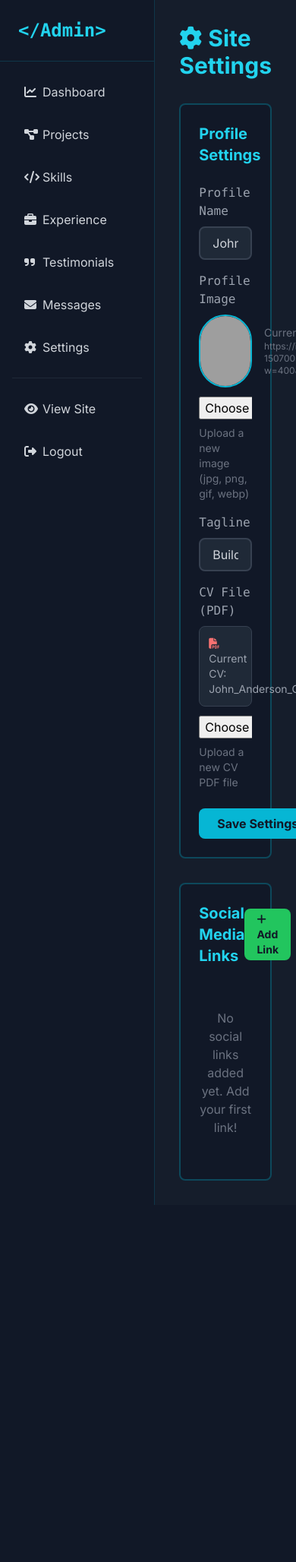
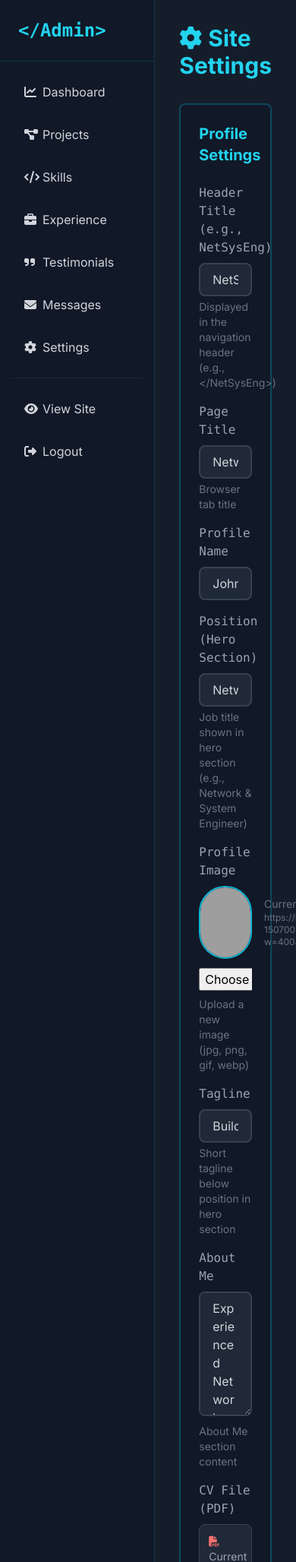
Before and after one commit to dipakchaulagain/NetSysPortfolio, a Flask app: page /admin/settings in a window 390 px wide; the page is wider, and only the part inside the window is pictured. Shown: the top 2056 px of that part at 76% size. Before the commit the page ends 1586 px from the top of that part, so only its background shows below. Run offline with Flask 3, Linux system fonts and the light colour scheme; the visitor is signed in with stand-in values (Sample User, id 1); data comes from the database, SQL or seed files in the repository; data that the repository does not hold is empty; some libraries are stand-ins or nearby versions; grey boxes are pictures that could not be loaded.

Commit message:
admin setting update

```diff
--- a/forms.py
+++ b/forms.py
@@ -50,10 +50,14 @@ class ExperienceForm(FlaskForm):
     submit = SubmitField('Save Experience')
 
 class SiteSettingsForm(FlaskForm):
+    header_title = StringField('Header Title (e.g., NetSysEng)', validators=[DataRequired(), Length(min=2, max=100)])
+    page_title = StringField('Page Title', validators=[DataRequired(), Length(min=2, max=100)])
     profile_name = StringField('Profile Name', validators=[DataRequired(), Length(min=2, max=100)])
+    position = StringField('Position (Hero Section)', validators=[DataRequired(), Length(min=2, max=200)])
     profile_image = FileField('Upload Profile Image', validators=[Optional(), FileAllowed(['jpg', 'jpeg', 'png', 'gif', 'webp'], 'Images only (jpg, png, gif, webp)')])
     current_image = StringField('Current Image Path')
     tagline = StringField('Tagline', validators=[DataRequired(), Length(max=200)])
+    about_me = TextAreaField('About Me', validators=[DataRequired()])
     cv_file = FileField('Upload CV (PDF)', validators=[Optional(), FileAllowed(['pdf'], 'PDF files only')])
     current_cv = StringField('Current CV Filename')
     submit = SubmitField('Save Settings')
--- a/models.py
+++ b/models.py
@@ -93,9 +93,13 @@ class SiteSettings(db.Model):
     __tablename__ = 'site_settings'
 
     id = db.Column(db.Integer, primary_key=True)
+    header_title = db.Column(db.String(100), default='NetSysEng')
+    page_title = db.Column(db.String(100), default='Network & System Engineer')
     profile_name = db.Column(db.String(100), default='John Anderson')
+    position = db.Column(db.String(200), default='Network & System Engineer')
     profile_image = db.Column(db.String(500), default='https://images.unsplash.com/photo-1507003211169-0a1dd7228f2d?w=400&h=400&fit=crop')
     tagline = db.Column(db.String(200), default='Building robust infrastructure | Optimizing networks | Securing systems')
+    about_me = db.Column(db.Text, default='Experienced Network and System Engineer specializing in designing, implementing, and maintaining complex IT infrastructure. With expertise in network architecture, system administration, virtualization, and cloud technologies, I deliver scalable and secure solutions for enterprise environments.')
     cv_filename = db.Column(db.String(255), default='John_Anderson_CV.pdf')
 
     def __repr__(self):
--- a/populate_db.py
+++ b/populate_db.py
@@ -191,9 +191,13 @@ def populate_database():
         existing_settings = SiteSettings.query.first()
         if not existing_settings:
             site_settings = SiteSettings(
+                header_title='NetSysEng',
+                page_title='Network & System Engineer',
                 profile_name='John Anderson',
+                position='Network & System Engineer',
                 profile_image='https://images.unsplash.com/photo-1507003211169-0a1dd7228f2d?w=400&h=400&fit=crop',
                 tagline='Building robust infrastructure | Optimizing networks | Securing systems',
+                about_me='Experienced Network and System Engineer specializing in designing, implementing, and maintaining complex IT infrastructure. With expertise in network architecture, system administration, virtualization, and cloud technologies, I deliver scalable and secure solutions for enterprise environments.\n\nMy background includes extensive work with Cisco and Juniper networking equipment, VMware virtualization platforms, Linux and Windows Server environments, and various cloud platforms including AWS, Azure, and GCP.\n\nI\'m passionate about automation, security best practices, and staying current with emerging technologies in the infrastructure and networking space.',
                 cv_filename='John_Anderson_CV.pdf'
             )
             db.session.add(site_settings)
--- a/routes/admin.py
+++ b/routes/admin.py
@@ -305,8 +305,12 @@ def settings():
     form = SiteSettingsForm()
 
     if form.validate_on_submit():
+        site_settings.header_title = form.header_title.data
+        site_settings.page_title = form.page_title.data
         site_settings.profile_name = form.profile_name.data
+        site_settings.position = form.position.data
         site_settings.tagline = form.tagline.data
+        site_settings.about_me = form.about_me.data
 
         if form.profile_image.data:
             image_file = form.profile_image.data
@@ -340,9 +344,13 @@ def settings():
         flash('Settings updated successfully!', 'success')
         return redirect(url_for('admin.settings'))
 
+    form.header_title.data = site_settings.header_title
+    form.page_title.data = site_settings.page_title
     form.profile_name.data = site_settings.profile_name
+    form.position.data = site_settings.position
     form.current_image.data = site_settings.profile_image
     form.tagline.data = site_settings.tagline
+    form.about_me.data = site_settings.about_me
     form.current_cv.data = site_settings.cv_filename
 
     social_links = SocialLink.query.order_by(SocialLink.order).all()
--- a/templates/admin/settings.html
+++ b/templates/admin/settings.html
@@ -12,6 +12,28 @@
             {{ form.hidden_tag() }}
 
             <div class="mb-4">
+                <label class="block text-gray-400 mb-2 font-mono">{{ form.header_title.label }}</label>
+                {{ form.header_title(class="w-full bg-gray-800 border-2 border-gray-700 rounded-lg px-4 py-2 text-gray-300 focus:border-cyan-500 focus:outline-none") }}
+                {% if form.header_title.errors %}
+                    {% for error in form.header_title.errors %}
+                        <p class="text-red-400 text-sm mt-1">{{ error }}</p>
+                    {% endfor %}
+                {% endif %}
+                <p class="text-gray-500 text-sm mt-1">Displayed in the navigation header (e.g., &lt;/NetSysEng&gt;)</p>
+            </div>
+
+            <div class="mb-4">
+                <label class="block text-gray-400 mb-2 font-mono">{{ form.page_title.label }}</label>
+                {{ form.page_title(class="w-full bg-gray-800 border-2 border-gray-700 rounded-lg px-4 py-2 text-gray-300 focus:border-cyan-500 focus:outline-none") }}
+                {% if form.page_title.errors %}
+                    {% for error in form.page_title.errors %}
+                        <p class="text-red-400 text-sm mt-1">{{ error }}</p>
+                    {% endfor %}
+                {% endif %}
+                <p class="text-gray-500 text-sm mt-1">Browser tab title</p>
+            </div>
+
+            <div class="mb-4">
                 <label class="block text-gray-400 mb-2 font-mono">{{ form.profile_name.label }}</label>
                 {{ form.profile_name(class="w-full bg-gray-800 border-2 border-gray-700 rounded-lg px-4 py-2 text-gray-300 focus:border-cyan-500 focus:outline-none") }}
                 {% if form.profile_name.errors %}
@@ -19,6 +41,17 @@
                         <p class="text-red-400 text-sm mt-1">{{ error }}</p>
                     {% endfor %}
                 {% endif %}
+            </div>
+
+            <div class="mb-4">
+                <label class="block text-gray-400 mb-2 font-mono">{{ form.position.label }}</label>
+                {{ form.position(class="w-full bg-gray-800 border-2 border-gray-700 rounded-lg px-4 py-2 text-gray-300 focus:border-cyan-500 focus:outline-none") }}
+                {% if form.position.errors %}
+                    {% for error in form.position.errors %}
+                        <p class="text-red-400 text-sm mt-1">{{ error }}</p>
+                    {% endfor %}
+                {% endif %}
+                <p class="text-gray-500 text-sm mt-1">Job title shown in hero section (e.g., Network & System Engineer)</p>
             </div>
 
             <div class="mb-4">
@@ -51,6 +84,18 @@
                         <p class="text-red-400 text-sm mt-1">{{ error }}</p>
                     {% endfor %}
                 {% endif %}
+                <p class="text-gray-500 text-sm mt-1">Short tagline below position in hero section</p>
+            </div>
+
+            <div class="mb-4">
+                <label class="block text-gray-400 mb-2 font-mono">{{ form.about_me.label }}</label>
+                {{ form.about_me(class="w-full bg-gray-800 border-2 border-gray-700 rounded-lg px-4 py-2 text-gray-300 focus:border-cyan-500 focus:outline-none", rows="6") }}
+                {% if form.about_me.errors %}
+                    {% for error in form.about_me.errors %}
+                        <p class="text-red-400 text-sm mt-1">{{ error }}</p>
+                    {% endfor %}
+                {% endif %}
+                <p class="text-gray-500 text-sm mt-1">About Me section content</p>
             </div>
 
             <div class="mb-6">
```
Also changed, not shown: templates/public/index.html (+4 -17 lines).
